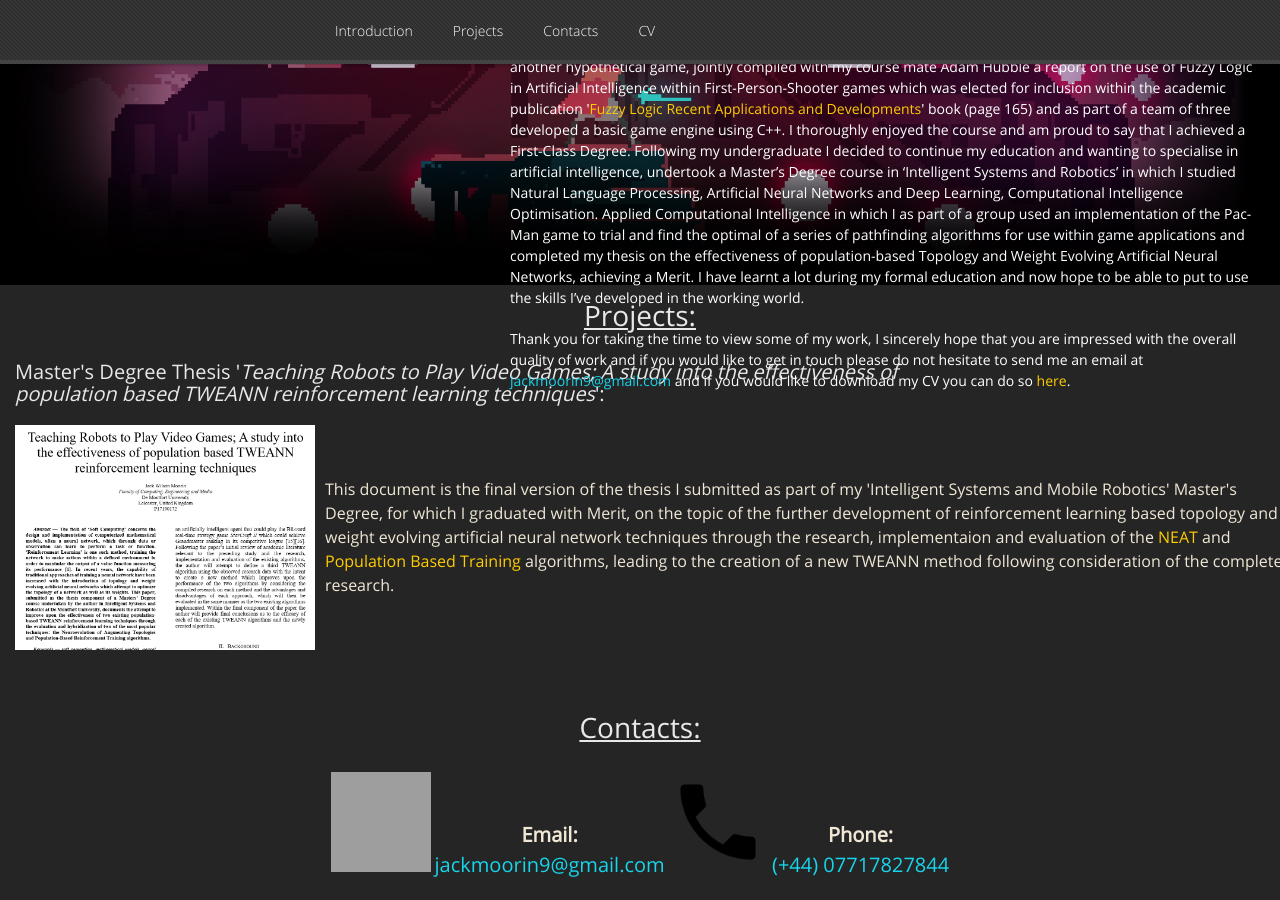
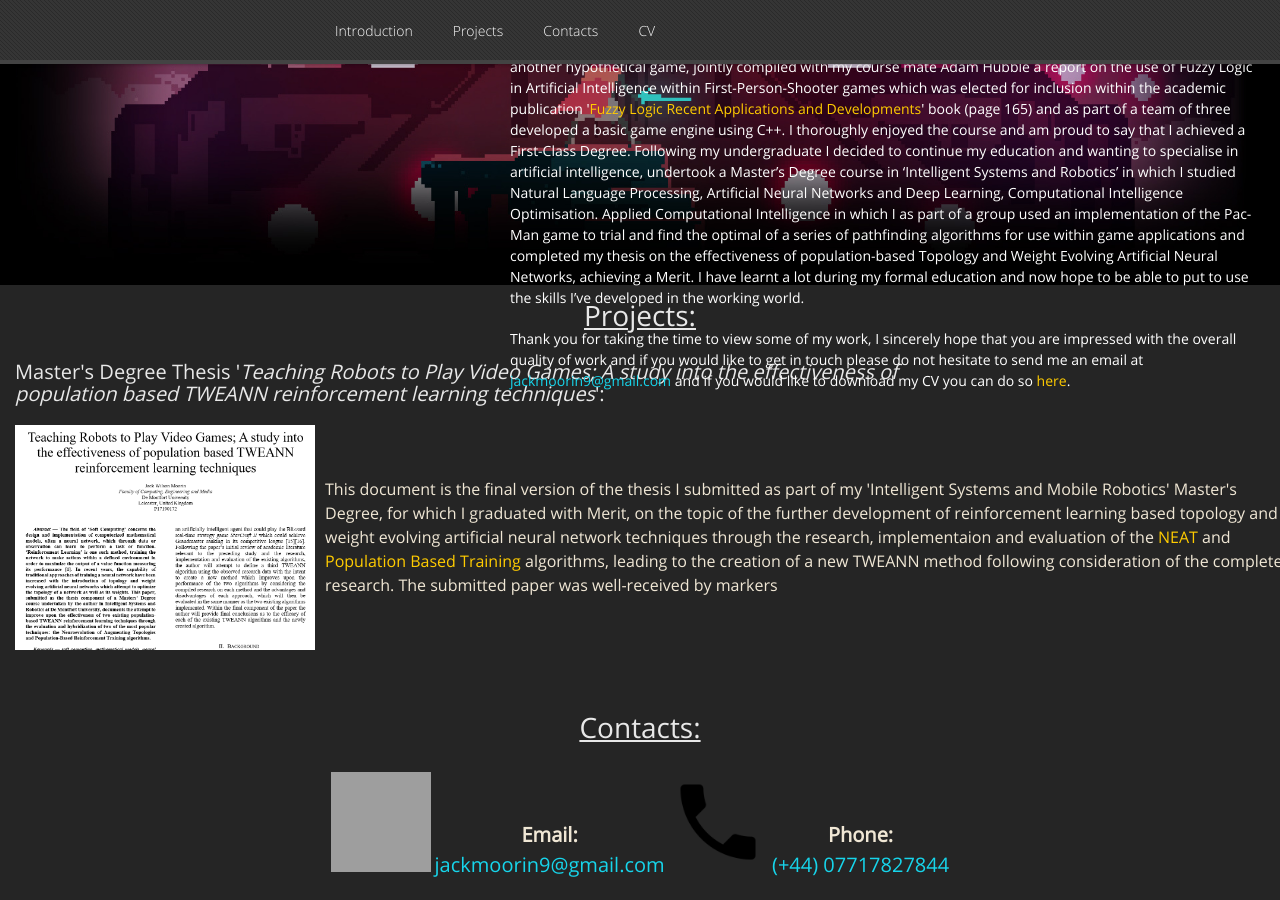
Before and after one commit to GamesProgrammingGrad2021/GamesProgrammingGrad2021.github.io, a Jekyll site: the page built from index.md, in a window 1280 px wide and 900 px high, scrolled down 822 px. Built offline with Jekyll 4.4.1, drawn with Linux system fonts in a browser that asks for light colours; nearby versions of some CDN libraries; our own code applies the rules of GitHub Pages for plain Markdown files; grey boxes are pictures that could not be loaded.

Commit message:
Update default.html

```diff
--- a/_layouts/default.html
+++ b/_layouts/default.html
@@ -128,7 +128,8 @@
 				artificial neural network techniques through the research, implementaion and evaluation of the
 				<a href="https://en.wikipedia.org/wiki/Neuroevolution_of_augmenting_topologies">NEAT</a> and
 				<a href="https://deepmind.com/blog/article/population-based-training-neural-networks">Population Based Training</a> algorithms,
-				leading to the creation of a new TWEANN method following consideration of the completed research.
+				leading to the creation of a new TWEANN method following consideration of the completed research. The submitted paper was well-received
+				by markers
 				</div>
 			</div>
 		</div>
```
